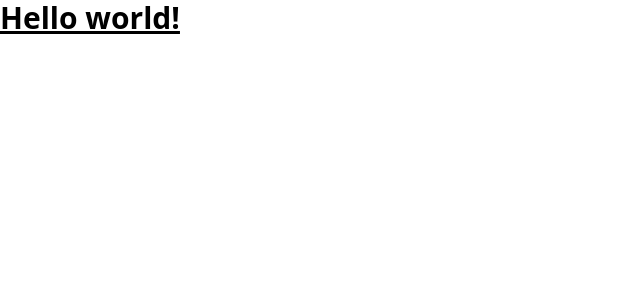
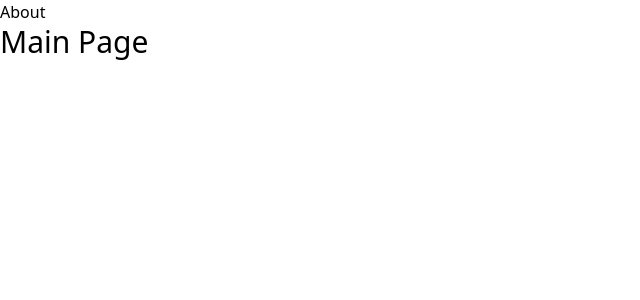
Before and after one commit to nareun130/ToyProject, a React (Create React App) app in the folder frontend/mall/: page / in a window 1280 px wide. Shown: the top 300 px of the page, without its empty margins (0-640 px from the left). Built offline with nearby package versions, Linux system fonts and the light colour scheme.

Commit message:
feat : lazy와 Suspense를 이용한 분할 로딩 => 코드 분할

```diff
--- a/frontend/mall/src/App.js
+++ b/frontend/mall/src/App.js
@@ -1,10 +1,9 @@
-import logo from './logo.svg';
 import './App.css';
+import { RouterProvider } from 'react-router-dom';
+import root from './router/root';
 
 function App() {
-  return <h1 className='text-3xl font-bold underline'>
-    Hello world!
-  </h1>;
+  return <RouterProvider router={root}/>
 }
 
 export default App;
--- /dev/null
+++ b/frontend/mall/src/pages/AboutPage.js
@@ -0,0 +1,5 @@
+const AboutPage = () => {
+  return <div className="text-3xl">About Page</div>;
+};
+
+export default AboutPage;
--- /dev/null
+++ b/frontend/mall/src/pages/MainPage.js
@@ -0,0 +1,16 @@
+import { Link } from "react-router-dom";
+
+const MainPage = () => {
+  return (
+    <div>
+      <div className="flex">
+        <div>
+          <Link to={"/about"}>About</Link>
+        </div>
+      </div>
+      <div className="text-3xl">Main Page</div>
+    </div>
+  );
+};
+
+export default MainPage;
--- a/frontend/mall/src/router/root.js
+++ b/frontend/mall/src/router/root.js
@@ -1,2 +1,20 @@
+import { Suspense, lazy } from "react";
+import {createBrowserRouter} from "react-router-dom";
 
-const root = createBrowserRouter([])
+const Loading = <div>Loading....</div>
+const Main = lazy(() => import("../pages/MainPage"))
+
+const About = lazy(() => import("../pages/AboutPage"))
+
+const root = createBrowserRouter([
+    {
+        path: "",
+        element: <Suspense fallback={Loading}><Main/></Suspense>
+    },
+    {
+        path: "about",
+        element: <Suspense fallback={Loading}><About/></Suspense>
+    }
+]);
+
+export default root;
```
